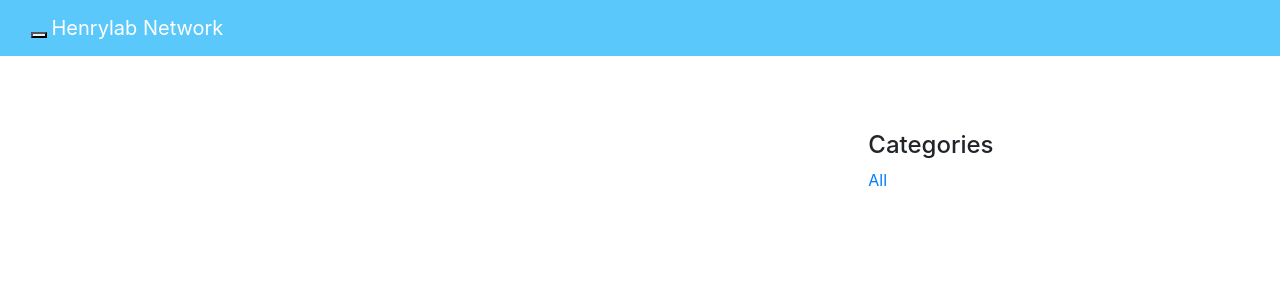
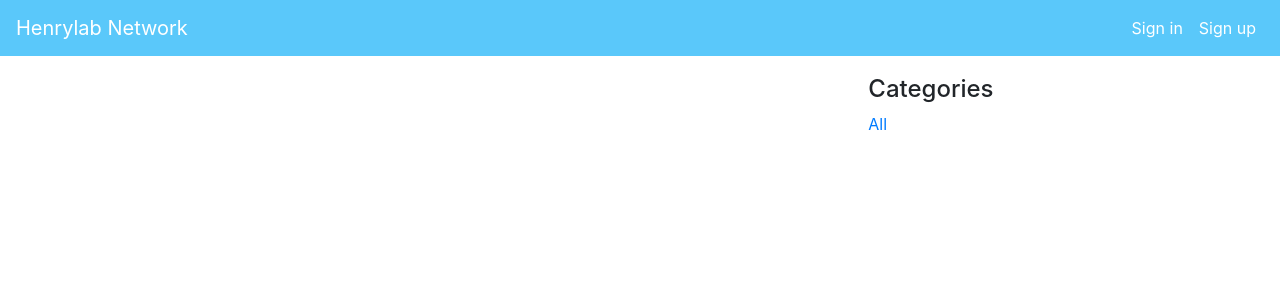
Before and after one commit to MinhNguyen2109/djangoshop, a Django app: page / in a window 1280 px wide. Shown: the top 300 px of the page. Run offline with Django 3.2, Linux system fonts and the light colour scheme; data that the repository does not hold is empty; some libraries are stand-ins or nearby versions.

Commit message:
update navbar lesson4

```diff
--- a/ecommerce/ecommerce/urls.py
+++ b/ecommerce/ecommerce/urls.py
@@ -15,8 +15,8 @@
 """
 from django.contrib import admin
 from django.urls import path, include
+from django.conf import settings
 from django.conf.urls.static import static
-from django.conf import settings
 
 urlpatterns = [
     path('admin/', admin.site.urls),
--- a/ecommerce/shop/templates/shop/navbar.html
+++ b/ecommerce/shop/templates/shop/navbar.html
@@ -1,34 +1,25 @@
 {% load static %}
-<nav class="navbar navbar-default navbar-fixed-top" role="navigation" style="margin-bottom: 0px; background-color: #5AC8FA;">
-    <!-- Brand and toggle get grouped for better mobile display -->
-  <div class="container-fluid">
-      <div class="navbar-header">
-    <button type="button" class="navbar-toggle" data-toggle="collapse" data-target="#bs-example-navbar-collapse-1">
-      <span class="sr-only">Toggle navigation</span>
-      <span class="icon-bar"></span>
-      <span class="icon-bar"></span>
-      <span class="icon-bar"></span>
+<nav class="navbar navbar-expand-lg fixed-top" style="margin-bottom: 0px; background-color: #5AC8FA;">
+  <a class="navbar-brand" href="{% url 'shop:product_list' %}" style="color: #ffffff">Henrylab Network</a>
+  <button class="navbar-toggler" type="button" data-toggle="collapse" data-target="#bs-example-navbar-collapse-1"
+    aria-controls="navbarSupportedContent" aria-expanded="false" aria-label="Toggle navigation">
+    <span class="navbar-toggler-icon"></span>
   </button>
-    <a class="navbar-brand" href="{% url 'shop:product_list' %}" style="color: #ffffff">Henrylab Network</a>
-  </div>
-
   <!-- Collect the nav links, forms, and other content for toggling -->
   <div class="collapse navbar-collapse" id="bs-example-navbar-collapse-1">
-
-    <ul class="nav navbar-nav navbar-right">
+    <ul class="navbar-nav ml-auto">
       <li class="dropdown">
           {% if request.user.is_authenticated %}
           <a href="#" class="dropdown-toggle" data-toggle="dropdown" style="color: #ffffff">{{ request.user.username }}<b class="caret"></b></a>
           <ul class="dropdown-menu">
-          <li><a href="">logout</a></li>
+            <li class="nav-item"><a href="" class="nav-link">Logout</a></li>
           {% else %}
             <li class="divider"></li>
-          <li><a href="#" style="color: #ffffff">Sign in</a></li>
-         <li><a href="#" style="color: #ffffff">Sign up</a></li>
+            <li class="nav-item"><a href="#" style="color: #ffffff" class="nav-link">Sign in</a></li>
+            <li class="nav-item"><a href="#" style="color: #ffffff" class="nav-link">Sign up</a></li>
           </ul>
           {% endif %}
       </li>
     </ul>
   </div><!-- /.navbar-collapse -->
-  </div>
 </nav>
--- a/ecommerce/shop/templates/shop/product/list.html
+++ b/ecommerce/shop/templates/shop/product/list.html
@@ -7,31 +7,26 @@
 {% block content %}
    <div class="container-fluid">
       <div class="row" style="margin-top: 6%">
-
         <div class="col-sm-8 blog-main">
-
           <div class="blog-post">
             <div class="row">
               {% for product in products %}
               <div class="col-md-4">
-                        <div class="thumbnail">
+                <div class="thumbnail" style="margin: 10px">
                   <a href="{{ product.get_absolute_url }}">
-                                <img src="{% if product.image %} {{ product.image.url }} {% else %} {% static 'img/default.jpg' %} {% endif %}" alt="..." style="height: 130px; width: auto">
+                    <img src="{% if product.image %} {{ product.image.url }} {% else %} {% static 'img/default.jpg' %} {% endif %}" alt="..." style="height: 130px;width :auto;margin: 0 auto;display: block">
                   </a>
-                            <div class="caption">
-                                <h3 class="text-center">
+                </div>
+                <div class="caption" style="margin-top: 20px">
+                  <h4 class="text-center" style="font-weight: 400">
                     <a href="{{ product.get_absolute_url }}">{{ product.name }}</a>
-                                </h3>
+                  </h4>
                   <p class="text-center">Kshs. {{ product.price }}</p>
-                            </div>
                 </div>
               </div>
               {% endfor %}
             </div>
-
-
           </div><!-- /.blog-post -->
-
         </div><!-- /.blog-main -->
 
         <div class="col-sm-3 col-sm-offset-1 blog-sidebar">
```
Also changed, not shown: 2 other files. Lines whose indentation alone changed are shown as unchanged.
